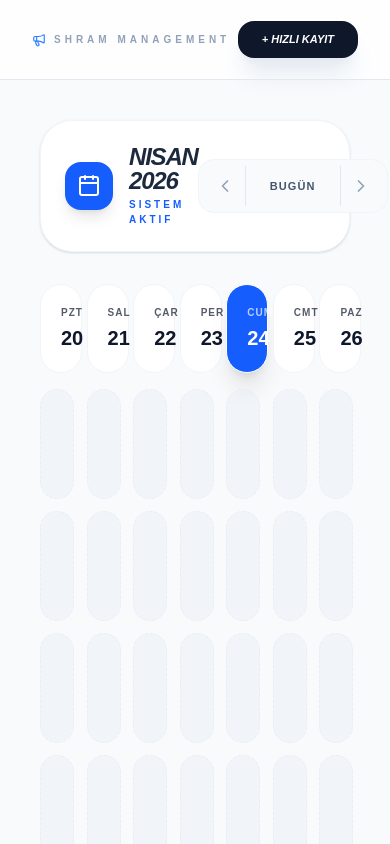
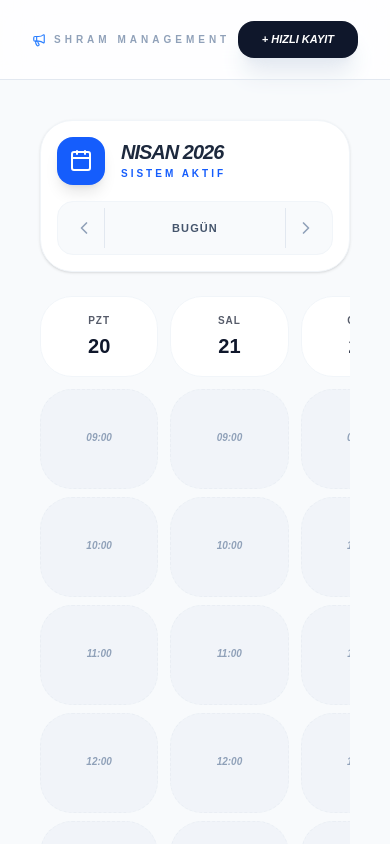
Before and after one commit to AbdullahUysal07/RANDEVO, a Next.js app: page / in a window 390 px wide. Built offline with nearby package versions, Linux system fonts and the light colour scheme; no server answers; the database is empty.

Commit message:
Update page.tsx

```diff
--- a/app/page.tsx
+++ b/app/page.tsx
@@ -26,15 +26,13 @@ export default function AdminDashboard() {
   useEffect(() => {
     fetchAppointments();
 
-    // BİLDİRİM SİSTEMİ (EN GÜÇLÜ HALİ)
+    // BİLDİRİM SİSTEMİ
     const channel = supabase.channel('global-sync')
       .on('postgres_changes', { event: '*', schema: 'public', table: 'appointments' }, (payload) => {
         console.log("Yeni Hareket!", payload);
-        fetchAppointments(); // Bildirim sesi yerine ekranı anında tazeler
+        fetchAppointments();
       })
-      .subscribe((status) => {
-        console.log("Bağlantı Durumu:", status);
-      });
+      .subscribe();
 
     return () => { supabase.removeChannel(channel); };
   }, [currentDate]);
@@ -48,40 +46,41 @@ export default function AdminDashboard() {
 
   return (
     <DashboardLayout onOpenModal={() => setIsModalOpen(true)}>
-      <div className="space-y-8 animate-in fade-in duration-500">
+      <div className="space-y-6 md:space-y-8 animate-in fade-in duration-500">
 
-        {/* ÜST NAVİGASYON */}
-        <div className="flex items-center justify-between bg-white p-6 rounded-[2rem] border border-slate-100 shadow-sm">
+        {/* ÜST NAVİGASYON (Mobil Uyumlu) */}
+        <div className="flex flex-col md:flex-row items-start md:items-center justify-between bg-white p-4 md:p-6 rounded-[2rem] border border-slate-100 shadow-sm gap-4">
           <div className="flex items-center space-x-4">
             <div className="bg-blue-600 p-3 rounded-2xl text-white shadow-lg"><CalIcon size={24} /></div>
             <div>
-              <h2 className="text-2xl font-black text-slate-800 uppercase italic tracking-tighter leading-none">
+              <h2 className="text-xl md:text-2xl font-black text-slate-800 uppercase italic tracking-tighter leading-none">
                 {weekDates[0].toLocaleDateString('tr-TR', { month: 'long', year: 'numeric' })}
               </h2>
               <p className="text-[10px] text-blue-600 font-black uppercase tracking-[0.3em] mt-1">Sistem Aktif</p>
             </div>
           </div>
-          <div className="flex bg-slate-50 rounded-2xl p-1.5 border border-slate-100">
+          <div className="flex bg-slate-50 rounded-2xl p-1.5 border border-slate-100 w-full md:w-auto justify-between">
             <button onClick={() => setCurrentDate(new Date(currentDate.setDate(currentDate.getDate() - 7)))} className="p-2.5 hover:bg-white rounded-xl text-slate-400 transition-all"><ChevronLeft size={20} /></button>
-            <button onClick={() => setCurrentDate(new Date())} className="px-6 text-[11px] font-black uppercase tracking-widest text-slate-600 border-x border-slate-200">Bugün</button>
+            <button onClick={() => setCurrentDate(new Date())} className="px-6 text-[11px] font-black uppercase tracking-widest text-slate-600 border-x border-slate-200 w-full md:w-auto text-center">Bugün</button>
             <button onClick={() => setCurrentDate(new Date(currentDate.setDate(currentDate.getDate() + 7)))} className="p-2.5 hover:bg-white rounded-xl text-slate-400 transition-all"><ChevronRight size={20} /></button>
           </div>
         </div>
 
-        {/* TAKVİM IZGARASI */}
-        <div className="grid grid-cols-7 gap-4">
+        {/* TAKVİM IZGARASI (Mobilde Sağa-Sola Kaydırılabilir) */}
+        <div className="overflow-x-auto pb-4 custom-scrollbar">
+          <div className="grid grid-cols-7 gap-3 md:gap-4 min-w-[900px] md:min-w-full">
             {weekDates.map((date, index) => {
               const dateStr = date.toISOString().split('T')[0];
               const isToday = new Date().toISOString().split('T')[0] === dateStr;
 
               return (
-              <div key={index} className="space-y-4">
-                <div className={`p-5 text-center rounded-[2rem] border transition-all ${isToday ? 'bg-blue-600 text-white shadow-xl' : 'bg-white border-slate-100'}`}>
+                <div key={index} className="space-y-3 md:space-y-4">
+                  <div className={`p-4 md:p-5 text-center rounded-[2rem] border transition-all ${isToday ? 'bg-blue-600 text-white shadow-xl' : 'bg-white border-slate-100'}`}>
                     <p className="text-[10px] font-black uppercase tracking-widest opacity-70">{date.toLocaleDateString('tr-TR', { weekday: 'short' })}</p>
                     <p className="text-xl font-black mt-1">{date.getDate()}</p>
                   </div>
 
-                <div className="space-y-3">
+                  <div className="space-y-2 md:space-y-3">
                     {WORKING_HOURS.map((hour) => {
                       const app = appointments.find(a => a.appointment_date === dateStr && a.time.startsWith(hour.split(':')[0]));
 
@@ -89,9 +88,9 @@ export default function AdminDashboard() {
                         <div
                           key={hour}
                           onClick={() => !app && (setPrefilledData({time: hour, dayIndex: index}), setIsModalOpen(true))}
-                        className={`min-h-[110px] rounded-[2rem] border transition-all p-4 flex flex-col justify-center relative group ${
+                          className={`min-h-[100px] md:min-h-[110px] rounded-[2rem] border transition-all p-3 md:p-4 flex flex-col justify-center relative group ${
                             app
-                          ? `bg-blue-50 border-blue-200 shadow-sm` // OVERFLOW-HIDDEN KALDIRILDI
+                            ? `bg-blue-50 border-blue-200 shadow-sm`
                             : 'bg-slate-200/30 border-slate-200/50 border-dashed hover:bg-blue-50/50 cursor-pointer'
                           }`}
                         >
@@ -99,18 +98,18 @@ export default function AdminDashboard() {
                             <div className="animate-in fade-in zoom-in">
                               <button
                                 onClick={async (e) => { e.stopPropagation(); if(confirm("Silinsin mi?")) { await supabase.from('appointments').delete().eq('id', app.id); fetchAppointments(); } }}
-                              className="absolute -top-3 -right-3 w-8 h-8 bg-white text-red-500 rounded-full flex items-center justify-center shadow-xl border border-red-50 opacity-0 group-hover:opacity-100 transition-all hover:scale-110 z-50"
+                                className="absolute -top-3 -right-3 w-8 h-8 bg-white text-red-500 rounded-full flex items-center justify-center shadow-xl border border-red-50 opacity-100 md:opacity-0 md:group-hover:opacity-100 transition-all hover:scale-110 z-50"
                               >
                                 <Trash2 size={14} />
                               </button>
                               <span className="text-[10px] font-black text-blue-600 block mb-1 uppercase italic">{app.time}</span>
-                            <p className="font-black text-[12px] leading-tight uppercase tracking-tighter text-slate-900">{app.name}</p>
+                              <p className="font-black text-[11px] md:text-[12px] leading-tight uppercase tracking-tighter text-slate-900">{app.name}</p>
                               <p className="text-[8px] font-bold mt-1.5 opacity-50 italic uppercase">{app.service}</p>
                             </div>
                           ) : (
-                          <div className="flex flex-col items-center justify-center space-y-1 opacity-0 group-hover:opacity-100 transition-all">
+                            <div className="flex flex-col items-center justify-center space-y-1 opacity-100 md:opacity-0 md:group-hover:opacity-100 transition-all">
                               <span className="text-[10px] font-black text-slate-400 italic">{hour}</span>
-                            <Plus size={14} className="text-blue-400" />
+                              <Plus size={14} className="text-blue-400 hidden md:block" />
                             </div>
                           )}
                         </div>
@@ -122,6 +121,8 @@ export default function AdminDashboard() {
             })}
           </div>
         </div>
+      </div>
+
       <AppointmentModal
         isOpen={isModalOpen}
         onClose={() => setIsModalOpen(false)}
```
Lines whose indentation alone changed are shown as unchanged.
